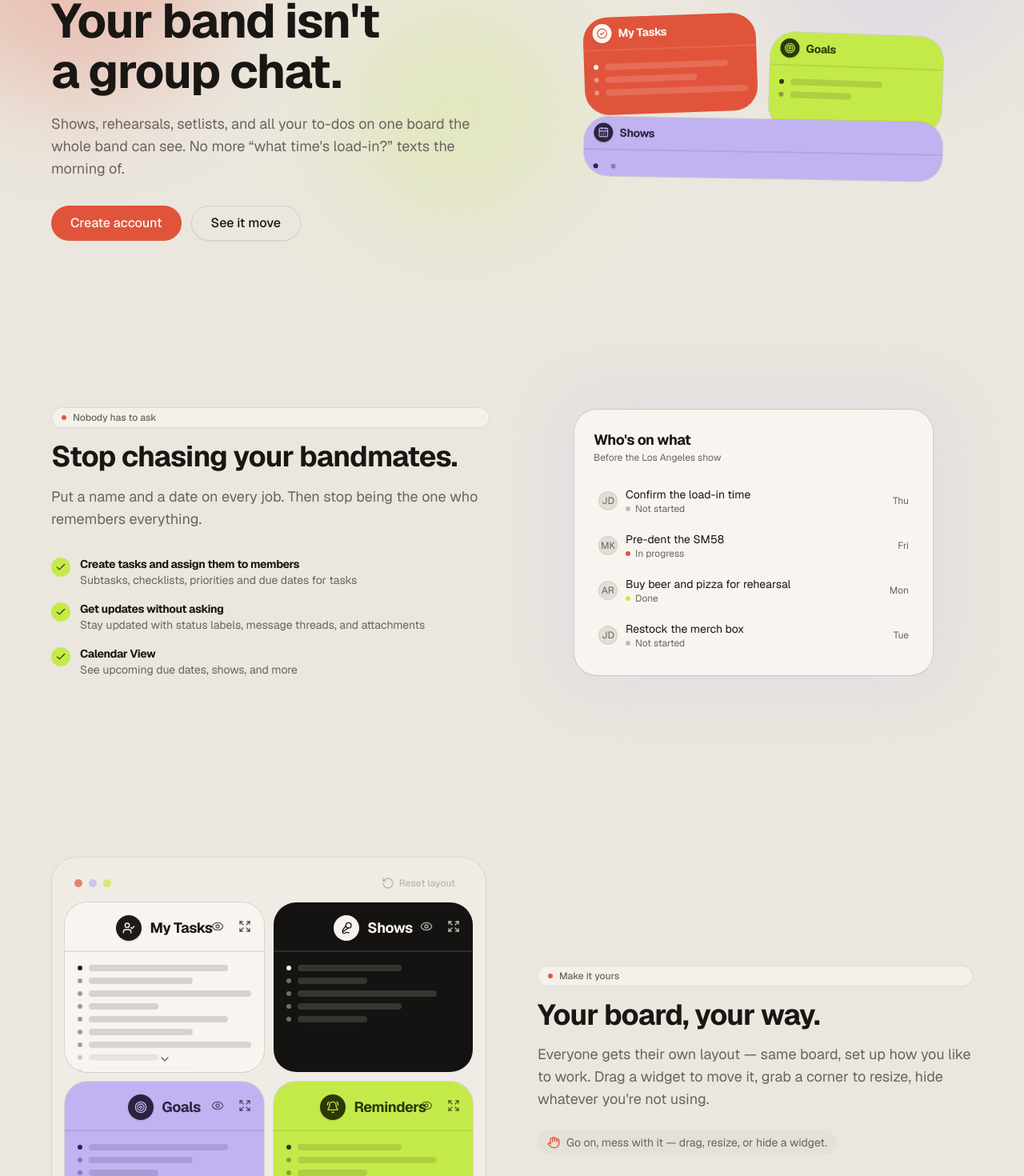
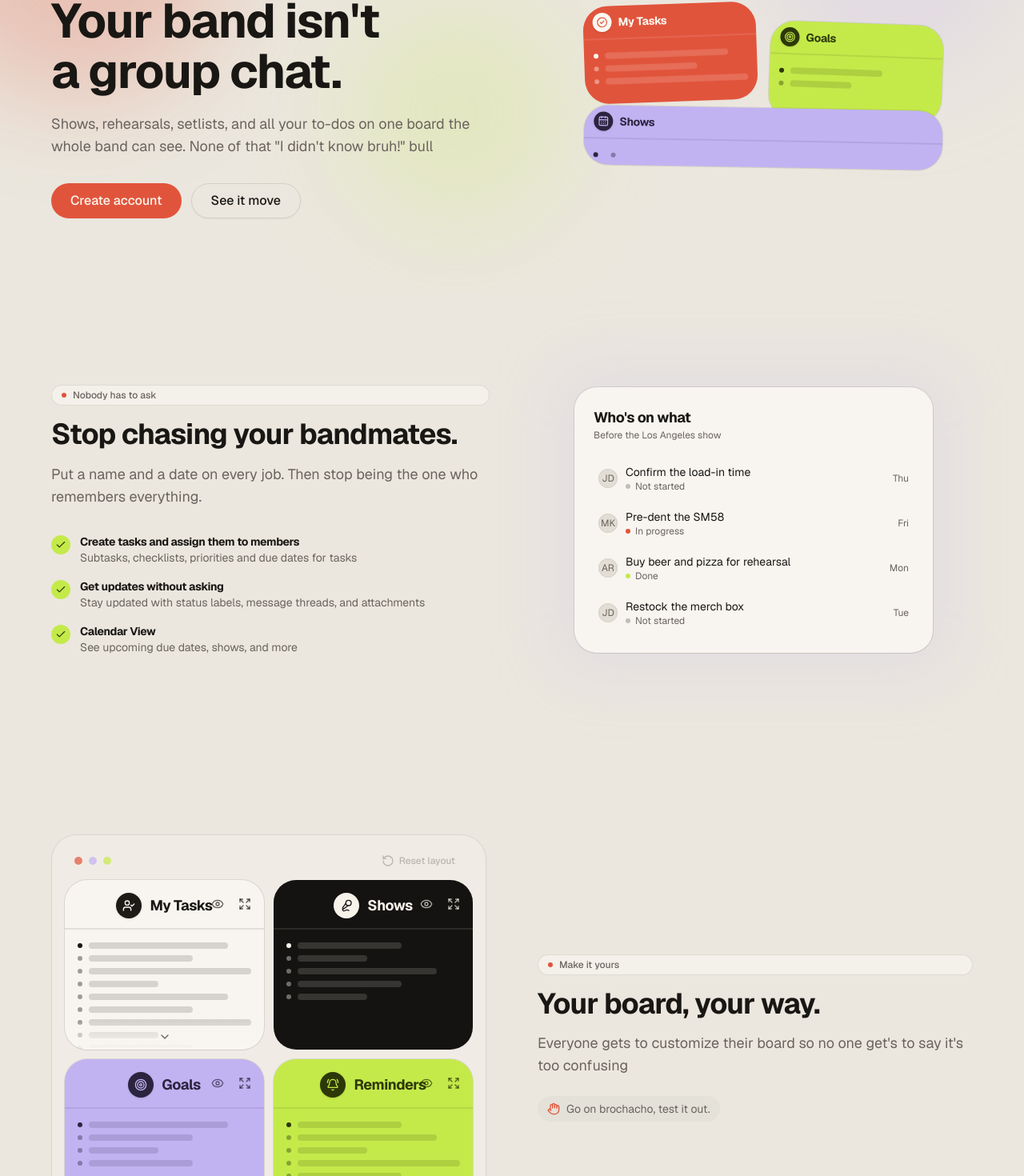
Before and after one commit to eltonSalanic/artist-dashboard, a Next.js app in the folder apps/web/: page /welcome in a window 1280 px wide. Shown: the part 228-1698 px from the top of the page at 80% size. Built offline with nearby package versions, Linux system fonts and the light colour scheme.

Commit message:
touch up landing page

```diff
--- a/apps/web/src/features/landing/hero.tsx
+++ b/apps/web/src/features/landing/hero.tsx
@@ -38,9 +38,9 @@ export function Hero() {
           </h1>
 
           <p className="mt-5 max-w-xl text-lg text-muted-foreground text-pretty">
-            Shows, rehearsals, setlists, and all your to-dos on one board
-            the whole band can see. No more “what time&apos;s load-in?” texts
-            the morning of.
+            Shows, rehearsals, setlists, and all your to-dos on one board the
+            whole band can see. None of that &quot;I didn&apos;t know
+            bruh!&quot; bull
           </p>
 
           <div className="mt-8 flex flex-wrap items-center gap-3">
--- a/apps/web/src/features/landing/interactive-section.tsx
+++ b/apps/web/src/features/landing/interactive-section.tsx
@@ -15,11 +15,11 @@ export function InteractiveSection() {
           <SectionHeading
             eyebrow="Make it yours"
             title="Your board, your way."
-            lede="Everyone gets their own layout — same board, set up how you like to work. Drag a widget to move it, grab a corner to resize, hide whatever you're not using."
+            lede="Everyone gets to customize their board so no one get's to say it's too confusing"
           />
           <p className="mt-6 inline-flex items-center gap-2 rounded-full bg-muted/70 px-3 py-1.5 text-sm text-muted-foreground">
             <Hand className="size-4 text-coral" />
-            Go on, mess with it — drag, resize, or hide a widget.
+            Go on brochacho, test it out.
           </p>
         </div>
       </div>
--- a/apps/web/src/features/landing/landing-footer.tsx
+++ b/apps/web/src/features/landing/landing-footer.tsx
@@ -1,9 +1,4 @@
 import { AudioLines } from "lucide-react";
-
-const LINKS = [
-  { href: "#top", label: "Overview" },
-  { href: "#demo", label: "Make it yours" },
-];
 
 export function LandingFooter() {
   return (
@@ -18,18 +13,6 @@ export function LandingFooter() {
           </span>
         </div>
 
-        <nav className="flex items-center gap-5 text-sm text-muted-foreground">
-          {LINKS.map((link) => (
-            <a
-              key={link.href}
-              href={link.href}
-              className="transition-colors hover:text-foreground"
-            >
-              {link.label}
-            </a>
-          ))}
-        </nav>
-
         <p className="text-xs text-muted-foreground">
           © {new Date().getFullYear()} Artist Dashboard · Built for bands.
         </p>
```
